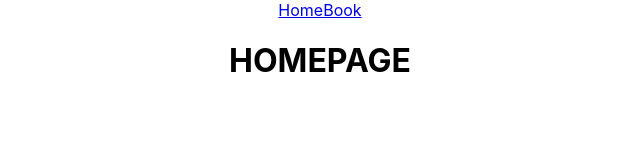
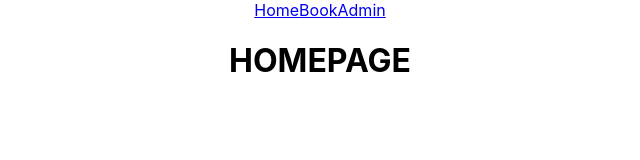
Before and after one commit to julienguyenn/car-detailing-site, a React (Create React App) app in the folder client/: page / in a window 1280 px wide. Shown: the top 160 px of the page, without its empty margins (320-960 px from the left). Built offline with nearby package versions, Linux system fonts and the light colour scheme.

Commit message:
added temporary link for admin

```diff
--- a/client/src/App.js
+++ b/client/src/App.js
@@ -17,6 +17,7 @@ function App() {
     <div className="App">
       <Link to="/">Home</Link>
       <Link to="/book">Book</Link>
+      <Link to='/admin'>Admin</Link>
 
       <Switch>
         <Route path="/book">
```
